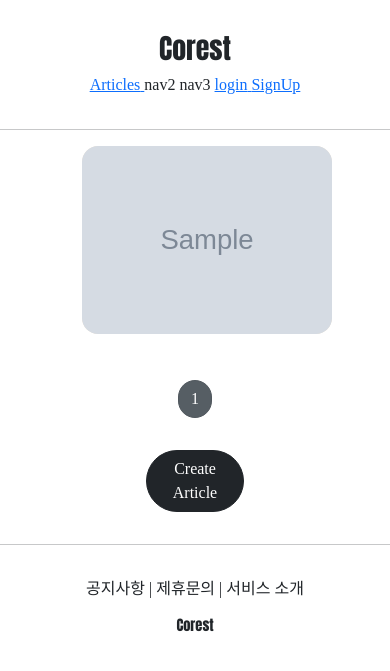
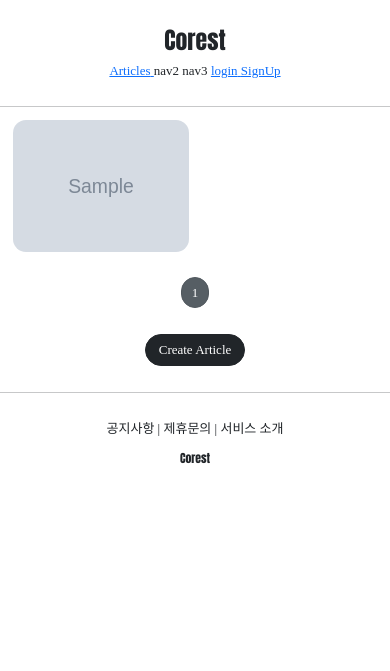
Before and after one commit to wmc1205/Corest, a Django app: page /articles/list/ in a window 390 px wide. Shown: the top 671 px of the page. Run offline with Django 3.2, Linux system fonts and the light colour scheme; tables that the repository leaves empty hold one stand-in row (values such as "Sample post"); grey boxes marked "Sample" are stand-in pictures; some libraries are stand-ins or nearby versions.

Commit message:
mobile responsive layout 수정

```diff
--- a/Templates/head.html
+++ b/Templates/head.html
@@ -4,6 +4,8 @@
 <!-- head.html : bootstrap 등 환경설정 관련 파일 저장해두는 장소 -->
 <head>
     <meta charset="UTF-8">
+    <!-- mobile device environment settings -->
+    <meta name="viewport" content="width=device-width, initial-scale=1, shrink-to-fit=no">
     <title>corest</title>
     <!-- bootstrap link -->
     <link href="https://cdn.jsdelivr.net/npm/bootstrap@5.1.1/dist/css/bootstrap.min.css"
--- a/articleapp/templates/articleapp/list.html
+++ b/articleapp/templates/articleapp/list.html
@@ -3,9 +3,17 @@
 
 {% block content %}
 <style>
+  .container {
+        padding: 0;
+        margin: 0, auto;
+  }
+
+  .container a {
+    width: 45% ;
+    max-width: 250px;
+  }
+
   .container div {
-    width: 250px;
-    background-color: antiquewhite;
     display: flex;
     justify-content: center;
     align-items: center;
@@ -38,7 +46,7 @@
 
 
 <div style = 'text-align: center'>
-  <a href = "{% url 'articleapp:create' %}" class="btn btn-dark rounded-pill col-3 mt-3 mb-3">
+  <a href = "{% url 'articleapp:create' %}" class="btn btn-dark rounded-pill mt-3 mb-3 px-3">
     Create Article
   </a>
 </div>
--- a/corest/settings.py
+++ b/corest/settings.py
@@ -40,7 +40,7 @@ SECRET_KEY = env('SECRET_KEY')
 # SECURITY WARNING: don't run with debug turned on in production!
 DEBUG = True
 
-ALLOWED_HOSTS = []
+ALLOWED_HOSTS = ['*']
 
 
 # Application definition
--- a/static/base.css
+++ b/static/base.css
@@ -9,3 +9,9 @@
 .corest_footer_button {
     font-size: .9rem;
 }
+
+@media screen and (max-width:500px) {
+    html {
+        font-size: 13px;
+    }
+}
--- a/static/javascript/magicgrid.js
+++ b/static/javascript/magicgrid.js
@@ -280,7 +280,7 @@ MagicGrid.prototype.listen = function listen () {
 let magicGrid = new MagicGrid({
   container: '.container',
   animate: true,
-  gutter: 30,
+  gutter: 12,
   static: true,
   useMin: true
 });
```
